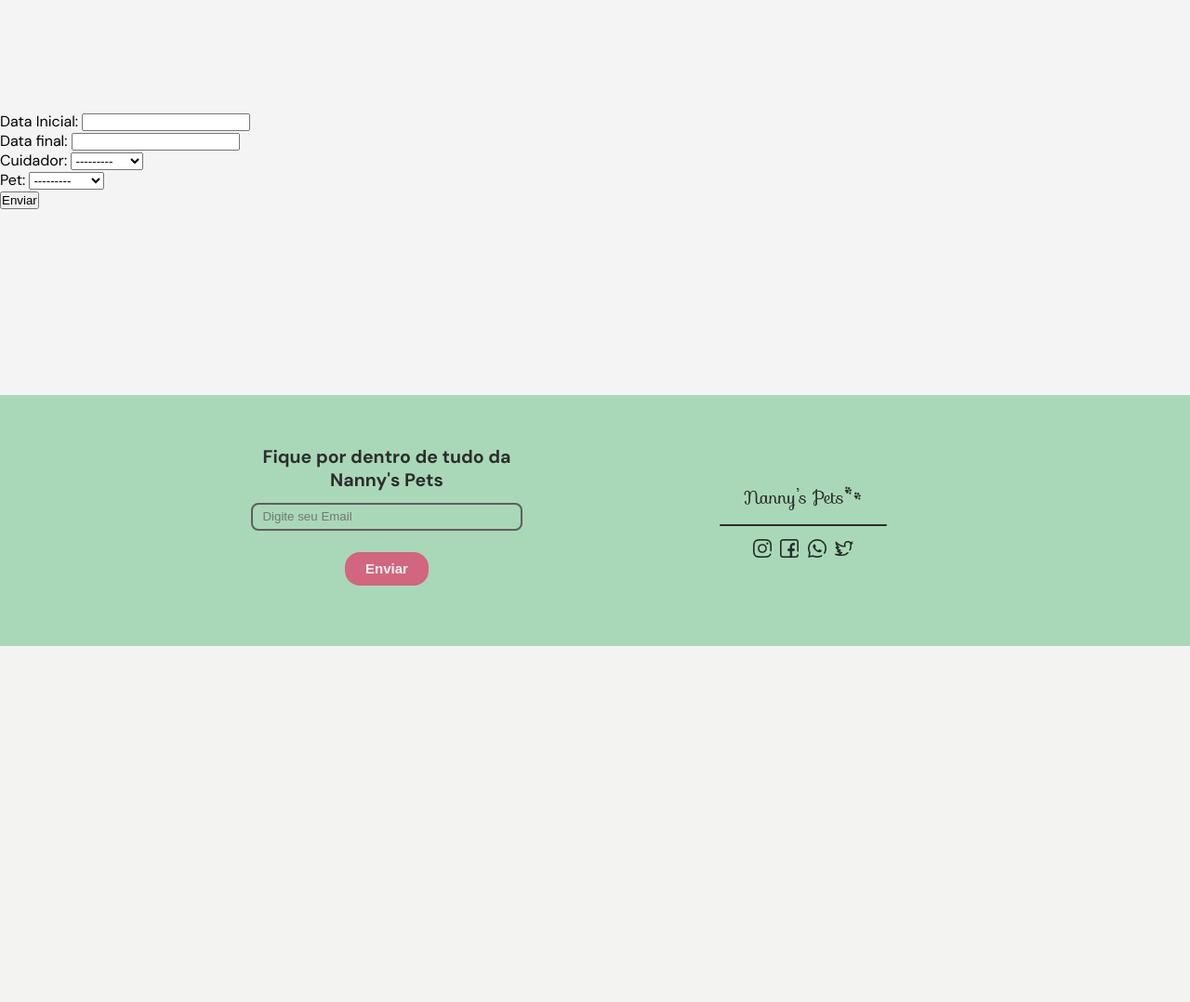
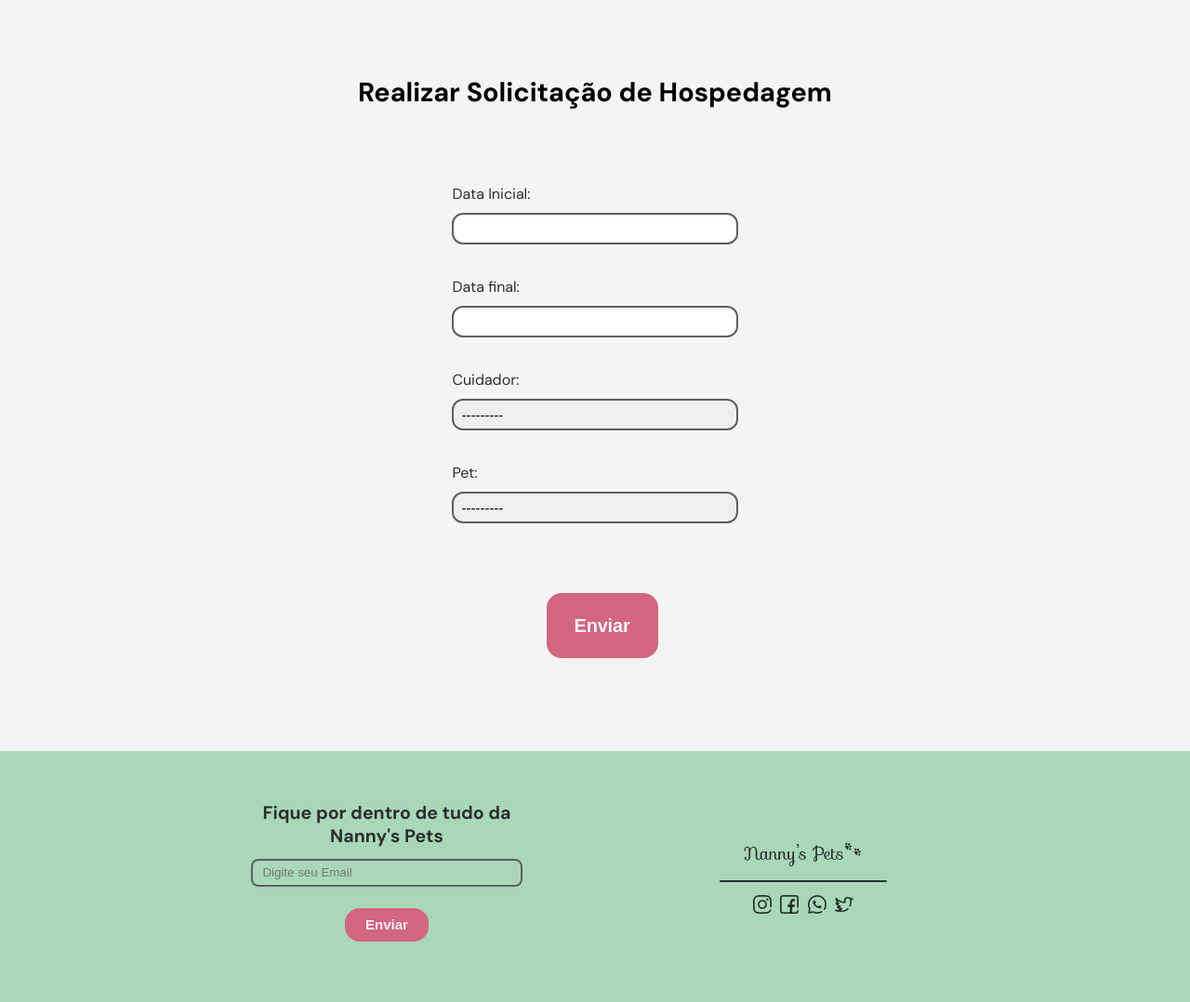
Before and after one commit to tads-cnat/nannys-pet, a Django app: page /hospedagem/ in a window 1280 px wide. Shown: the part 105-1183 px from the top of the page at 93% size. Before the commit the page ends 800 px from the top, so only its background shows below. Run offline with Django 4.2, Linux system fonts and the light colour scheme; a user stored in the database is signed in; data comes from the database, SQL or seed files in the repository.

Commit message:
hospedagemview template

```diff
--- /dev/null
+++ b/mysite/nannypets/static/assets/css/hospedagem.css
@@ -0,0 +1,86 @@
+/*======== Configurações Gerais ========= */
+body{
+    margin: 0;
+    padding: 0;
+    display: flex;
+    flex-direction: column;
+}
+
+.container{
+    display: flex;
+    align-items: center;
+    flex-direction: column;
+    padding: 0;
+    height: auto;
+    width: 100%;
+    margin-bottom: 100px;
+}
+.form-content {
+    display: flex;
+    flex-direction: column;
+    justify-content: space-evenly;
+    width: 60%;
+    align-items: center;
+    min-height:auto;
+}
+.form-content h2 {
+    font-size: 1.8rem;
+    margin: 80px;
+}
+.hosped-form {
+    display: flex;
+    gap: 25px;
+    flex-direction: column;
+    width: 50%;
+    align-items: center;
+}
+.hosped-form p {
+    display: flex;
+    flex-direction: column;
+    height: auto;
+    width: 80%;
+    color: var(--text-color-black);
+    font-size: var(--h3-font-size);
+    gap: 10px;
+    margin-bottom: 10px;
+}
+.hosped-form input, select {
+    height: 34px;
+    width: auto;
+    border: 2px solid #5f5f5f;
+    border-radius: 12px;
+    display: flex;
+    font-size: 15px;
+    appearance: none;
+    text-indent: 8px;
+}
+.hosped-form input:hover {
+    transition-delay: 200ms;
+    background-color: #FF6663;
+}
+.hosped-form select:focus-within {
+    outline: 0;
+    border: 3px solid #FF6663;
+}
+.hosped-form input:focus-within {
+    outline: 0;
+    border: 3px solid #FF6663;
+}
+.hosped-btn {
+    width: 120px;
+    height: 70px;
+    background: #D2657F;
+    border-radius: 16px;
+    border-color: #F4F4F4;
+    border-style: hidden;
+
+    font-weight: 700;
+    font-size: 20px;
+    line-height: 31px;
+    letter-spacing: -0.01em;
+
+    color: #F4F4F4;
+    margin-left: 15px;
+    margin-top: 40px;
+    cursor: pointer;
+}
--- a/mysite/nannypets/static/assets/css/login.css
+++ b/mysite/nannypets/static/assets/css/login.css
@@ -119,7 +119,7 @@
     color: #F4F4F4;
     margin-left: 15px;
     margin-top: 40px;
-    cursor: pointer; ;
+    cursor: pointer;
 
 }
 .logar:hover {
--- a/mysite/nannypets/templates/nannypets/hospedagem.html
+++ b/mysite/nannypets/templates/nannypets/hospedagem.html
@@ -10,14 +10,12 @@
     <div class="container">
 
         <div class="form-content">
-
-            <form method="post">
+            <h2 class="hosped-title">Realizar Solicitação de Hospedagem</h2>
+            <form method="post" class="hosped-form">
                 {% csrf_token %}
                 {{ form.as_p }}
-                <button type="submit">Enviar</button>
+                <button type="submit" class="hosped-btn">Enviar</button>
               </form>
-
-
 
             <!-- <form action="{% url 'nannypets:hospedagem' %}" method="POST" class="hospedagem">
                 {% csrf_token %}
```
